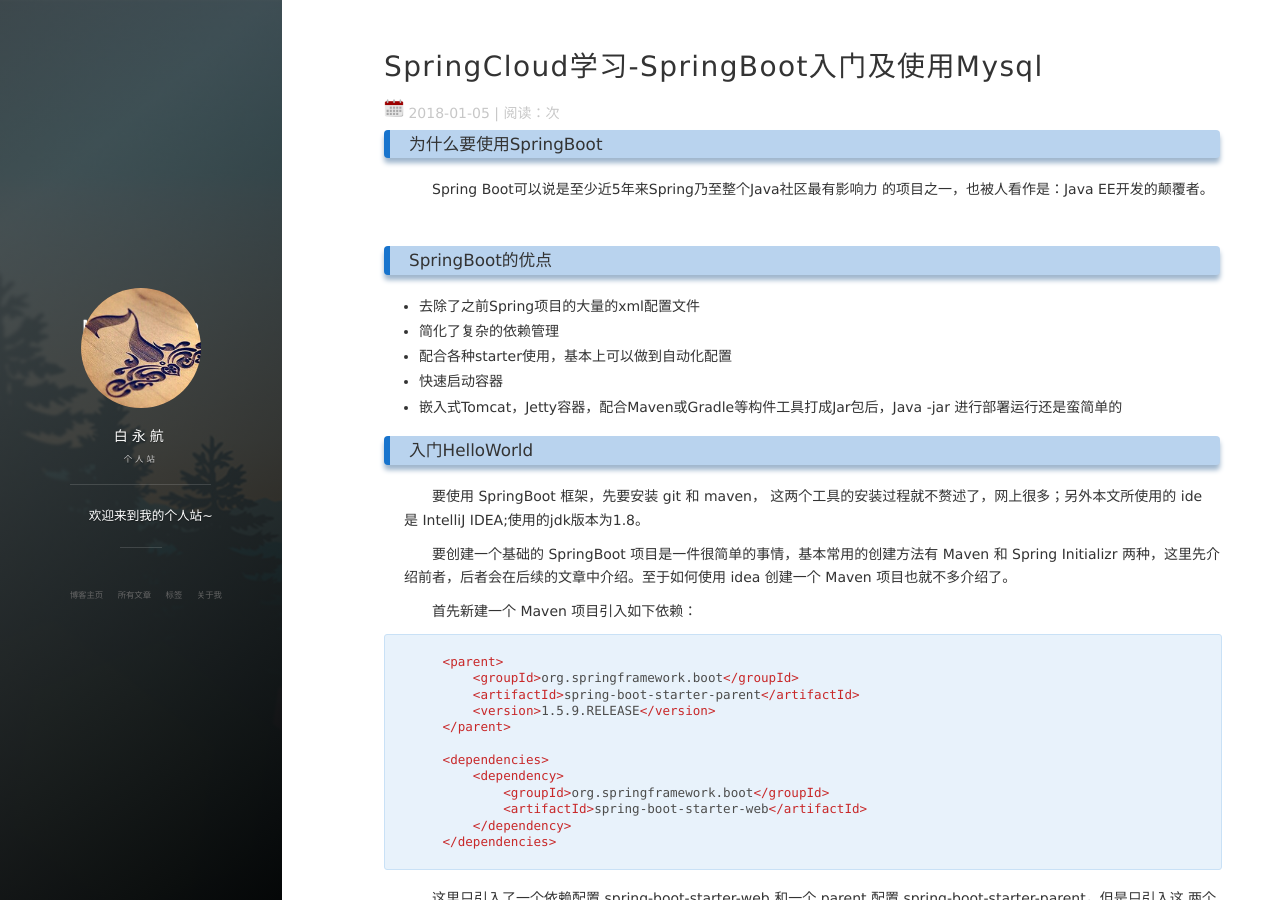
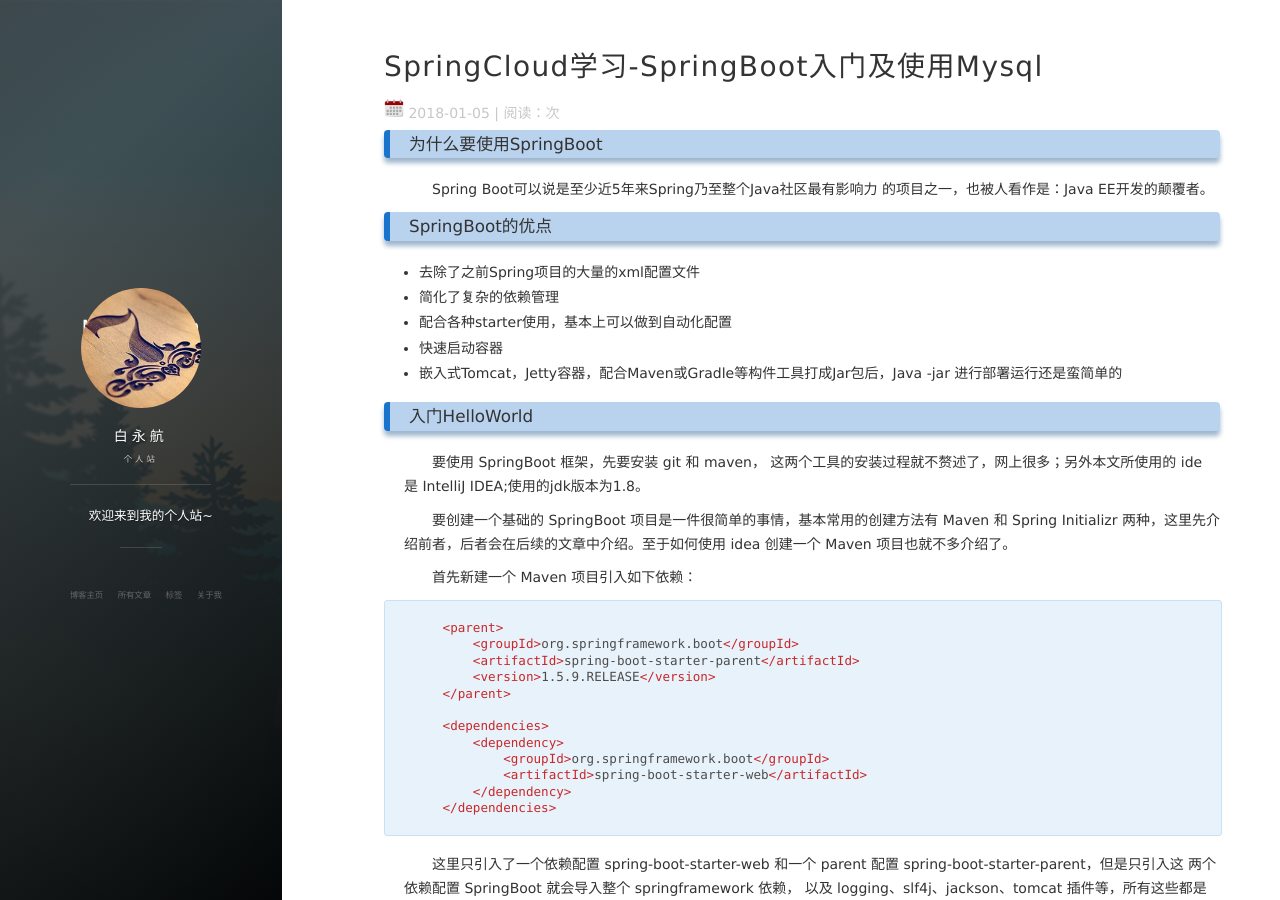
Before and after one commit to MadridSeven/MadridSeven.github.io, a Jekyll site: the page built from _posts/2018-01-05-SpringCloud学习-SpringBoot入门及使用Mysql.md, in a window 1280 px wide and 900 px high. Built offline with Jekyll 4.4.1, drawn with Linux system fonts in a browser that asks for light colours; nearby versions of some CDN libraries; comment, search, counter and statistics services are not loaded.

Commit message:
Update 2018-01-05-SpringCloud学习-SpringBoot入门及使用Mysql.md
new article

```diff
--- a/_posts/2018-01-05-SpringCloud学习-SpringBoot入门及使用Mysql.md
+++ b/_posts/2018-01-05-SpringCloud学习-SpringBoot入门及使用Mysql.md
@@ -11,8 +11,6 @@ tag: JAVA进阶学习
 
 &emsp;&emsp;Spring Boot可以说是至少近5年来Spring乃至整个Java社区最有影响力
 的项目之一，也被人看作是：Java EE开发的颠覆者。
-
-&emsp;&emsp;
 
 
 ### SpringBoot的优点
```
